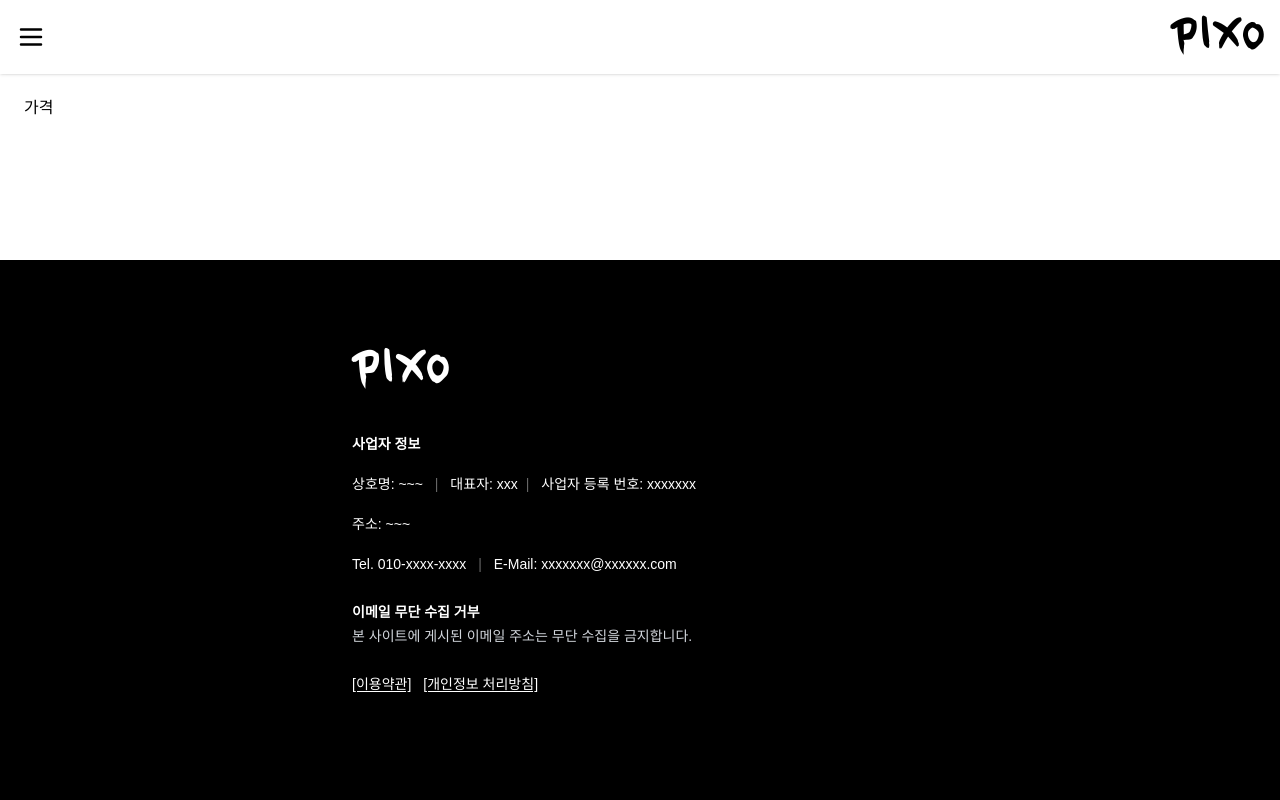
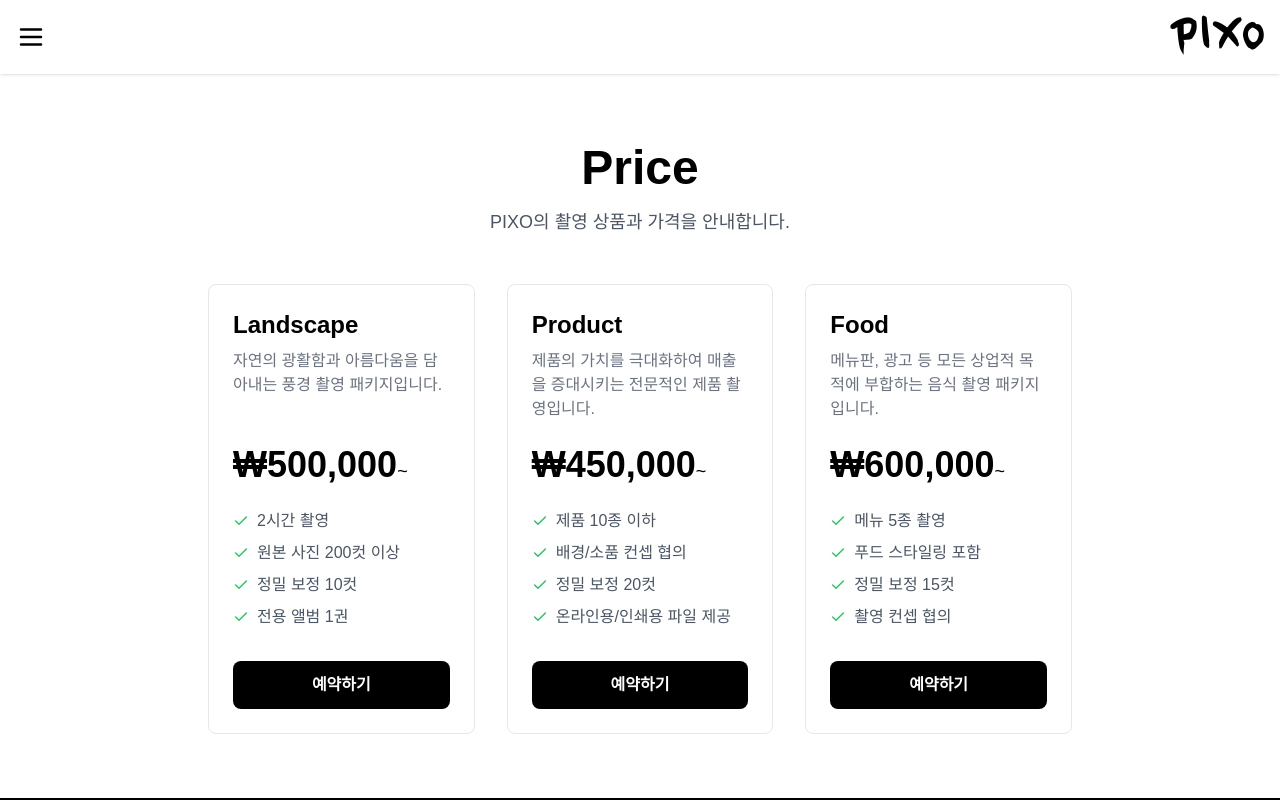
Before and after one commit to hyunwoo1229/pixo_frontend, a React (Vite) app: page /price in a window 1280 px wide. Shown: the top 800 px of the page. Built offline with nearby package versions, Linux system fonts and the light colour scheme; a web font is replaced by a local one.

Commit message:
pixo, 가격 페이지 생성

```diff
--- a/src/App.jsx
+++ b/src/App.jsx
@@ -29,6 +29,9 @@ import Privacy from "./pages/Privacy";
 import CategoryDetail from "./pages/CategoryDetail";
 import ScrollToTop from "./components/ScrollToTop";
 import AdminScheduleManagement from "./pages/Admin/AdminScheduleManagement";
+import Introduce from "./pages/Introduce";
+import Price from "./pages/Price";
+
 export default function App() {
   return (
     <Router>
@@ -37,7 +40,8 @@ export default function App() {
         {/* ✅ 푸터/헤더 포함되는 화면들 */}
         <Route element={<MainLayout />}>
           <Route path="/" element={<Home />} />
-          <Route path="/price" element={<div className="px-6 pt-4">가격</div>} />
+          <Route path="/introduce" element={<Introduce />} />
+          <Route path="/price" element={<Price />} />
           <Route path="/reserve" element={<div className="px-6 pt-4">예약하기</div>} />
           <Route path="/inquiry" element={<div className="px-6 pt-4">1:1 문의</div>} />
           <Route path="/change-password" element={<ChangePassword />} />
--- /dev/null
+++ b/src/pages/Introduce.jsx
@@ -0,0 +1,31 @@
+
+import React from 'react';
+
+export default function Introduce() {
+  return (
+    <div className="max-w-4xl mx-auto px-4 py-8 md:py-16">
+      <div className="text-center">
+        <h1 className="text-4xl md:text-5xl font-extrabold mb-4">About PIXO</h1>
+        <p className="text-lg text-gray-600">Find Another in Motion</p>
+      </div>
+
+      <div className="mt-12">
+        <div className="w-full h-96 bg-gray-200 rounded-lg flex items-center justify-center">
+          <p className="text-gray-500">스튜디오 소개 이미지가 들어갈 공간입니다.</p>
+        </div>
+        <div className="mt-8 prose prose-lg max-w-none">
+          <h2>우리의 이야기</h2>
+          <p>
+            PIXO는 움직임 속에서 또 다른 당신을 발견하는 것을 목표로 합니다.
+            우리는 정적인 사진을 넘어, 당신의 가장 자연스럽고 생동감 넘치는 순간을 포착합니다.
+          </p>
+          <h2>우리의 철학</h2>
+          <p>
+            최고의 장비와 전문적인 기술, 그리고 무엇보다 피사체와의 교감을 통해
+            단순한 기록이 아닌 하나의 작품을 만들어냅니다.
+          </p>
+        </div>
+      </div>
+    </div>
+  );
+}
--- /dev/null
+++ b/src/pages/Price.jsx
@@ -0,0 +1,68 @@
+
+import React from 'react';
+import { Link } from 'react-router-dom';
+
+const pricePackages = [
+  {
+    name: 'Landscape',
+    description: '자연의 광활함과 아름다움을 담아내는 풍경 촬영 패키지입니다.',
+    price: '500,000',
+    features: ['2시간 촬영', '원본 사진 200컷 이상', '정밀 보정 10컷', '전용 앨범 1권'],
+    link: '/reserve/date',
+    category: 'LANDSCAPE',
+  },
+  {
+    name: 'Product',
+    description: '제품의 가치를 극대화하여 매출을 증대시키는 전문적인 제품 촬영입니다.',
+    price: '450,000',
+    features: ['제품 10종 이하', '배경/소품 컨셉 협의', '정밀 보정 20컷', '온라인용/인쇄용 파일 제공'],
+    link: '/reserve/date',
+    category: 'PRODUCT',
+  },
+  {
+    name: 'Food',
+    description: '메뉴판, 광고 등 모든 상업적 목적에 부합하는 음식 촬영 패키지입니다.',
+    price: '600,000',
+    features: ['메뉴 5종 촬영', '푸드 스타일링 포함', '정밀 보정 15컷', '촬영 컨셉 협의'],
+    link: '/reserve/date',
+    category: 'FOOD',
+  },
+];
+
+// ▼▼▼▼▼ [ ✨ export default를 추가했습니다 ] ▼▼▼▼▼
+export default function Price() {
+  return (
+    <div className="max-w-4xl mx-auto px-4 py-8 md:py-16">
+      <div className="text-center mb-12">
+        <h1 className="text-4xl md:text-5xl font-extrabold mb-4">Price</h1>
+        <p className="text-lg text-gray-600">PIXO의 촬영 상품과 가격을 안내합니다.</p>
+      </div>
+
+      <div className="grid grid-cols-1 md:grid-cols-3 gap-8">
+        {pricePackages.map((pkg) => (
+          <div key={pkg.name} className="border rounded-lg p-6 flex flex-col">
+            <h2 className="text-2xl font-bold">{pkg.name}</h2>
+            <p className="text-gray-500 mt-2 flex-grow">{pkg.description}</p>
+            <p className="text-4xl font-bold my-6">
+              ₩{pkg.price}<span className="text-lg font-medium">~</span>
+            </p>
+            <ul className="space-y-2 text-gray-600">
+              {pkg.features.map((feature, index) => (
+                <li key={index} className="flex items-center gap-2">
+                  <svg xmlns="http://www.w3.org/2000/svg" width="16" height="16" viewBox="0 0 24 24" fill="none" stroke="currentColor" strokeWidth="2" strokeLinecap="round" strokeLinejoin="round" className="text-green-500"><path d="M20 6 9 17l-5-5"/></svg>
+                  <span>{feature}</span>
+                </li>
+              ))}
+            </ul>
+            <Link
+              to={`${pkg.link}?category=${pkg.category}`}
+              className="mt-8 w-full block text-center bg-black text-white py-3 rounded-lg font-semibold hover:bg-gray-800 transition"
+            >
+              예약하기
+            </Link>
+          </div>
+        ))}
+      </div>
+    </div>
+  );
+}
```
